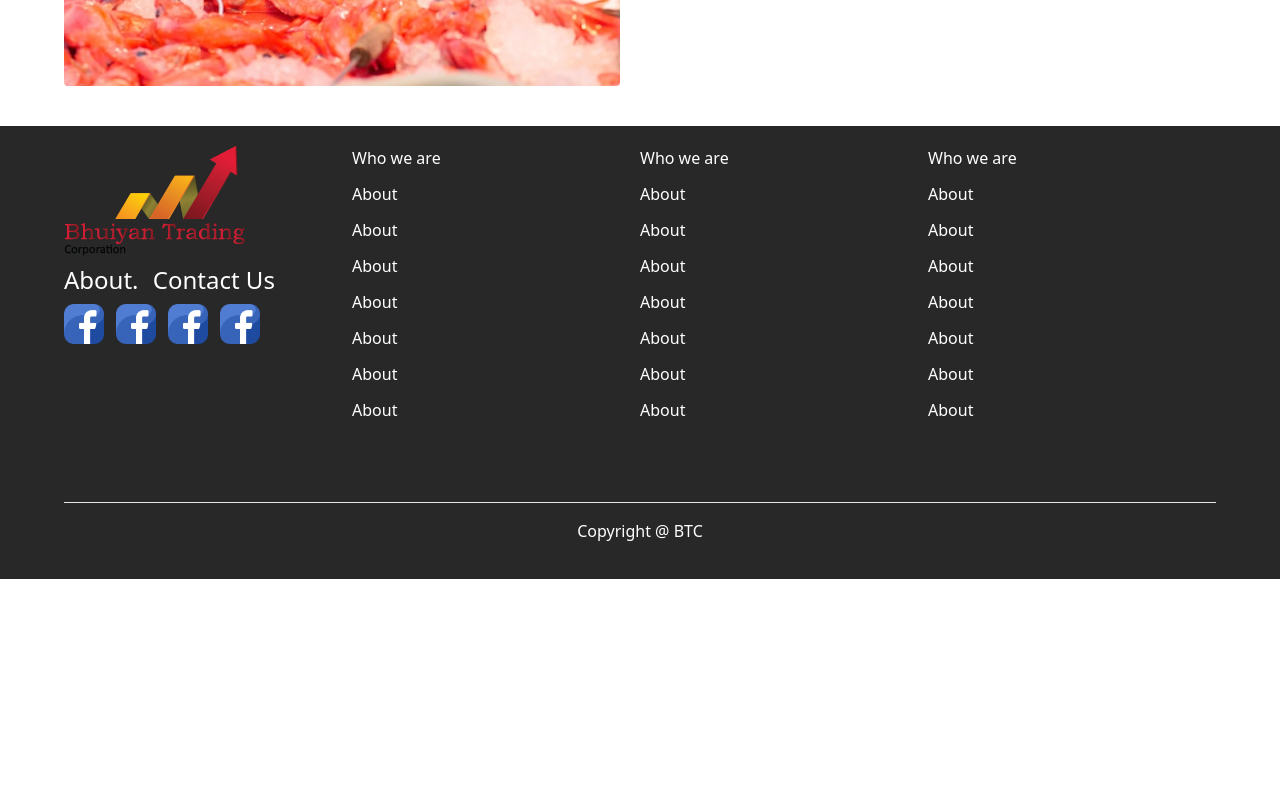
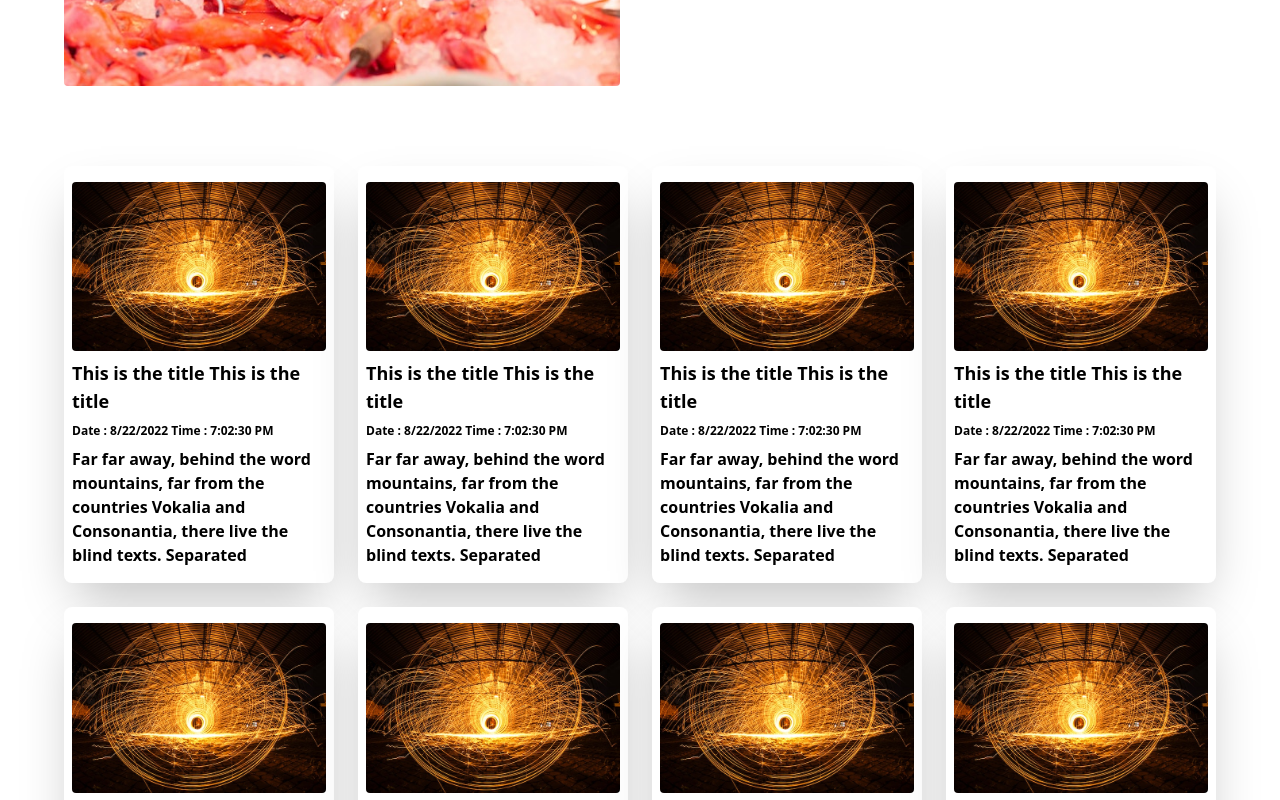
Before and after one commit to blooming-volcanoes/Bhuiyan-Trading-Client, a React (Create React App) app: page /latestNews in a window 1280 px wide. Shown: the part 760-1560 px from the top of the page. Before the commit the page ends 1339 px from the top, so only its background shows below. Built offline with nearby package versions, Linux system fonts and the light colour scheme.

Commit message:
Latest news page done

```diff
--- a/src/pages/LatestNews/LatestNews.js
+++ b/src/pages/LatestNews/LatestNews.js
@@ -1,7 +1,18 @@
 import React from "react";
 import bgTop from "../../assets/Images/bg-top.png";
+import dummy from "../../assets/Images/dummy.jpg";
 import fish1 from "../../assets/Images/fish1.jpg";
 import PageLayout from "../../layouts/PageLayout";
+
+const blogs = [
+  {
+    title: "This is the title This is the title",
+    img: dummy,
+    timeStamps: new Date().toLocaleDateString(),
+    content:
+      "Far far away, behind the word mountains, far from the countries Vokalia and Consonantia, there live the blind texts. Separated ",
+  },
+];
 
 function LatestNews() {
   return (
@@ -44,6 +55,26 @@ function LatestNews() {
             </p>
           </div>
         </div>
+
+        {/* All blogs */}
+        <div className=" main-container grid grid-cols-1 gap-6 py-10 md:grid-cols-2 lg:grid-cols-4">
+          {Array(8)
+            .fill(blogs[0])
+            .map((blog, i) => (
+              <div
+                className="space-y-2 rounded-lg bg-white py-4 px-2 shadow-2xl"
+                key={i}
+              >
+                <img className="rounded" src={dummy} alt="" />
+                <p className="text-lg font-semibold">{blog.title}</p>
+                <p className="text-xs font-semibold">
+                  Date : {new Date().toLocaleDateString()} Time :{" "}
+                  {new Date().toLocaleTimeString()}
+                </p>
+                <p className="font-semibold">{blog.content}</p>
+              </div>
+            ))}
+        </div>
       </section>
     </PageLayout>
   );
```
Also changed, not shown: src/assets/Images/dummy.jpg (renamed from src/assets/Images/pexels-kaique-rocha-47221.jpg).
